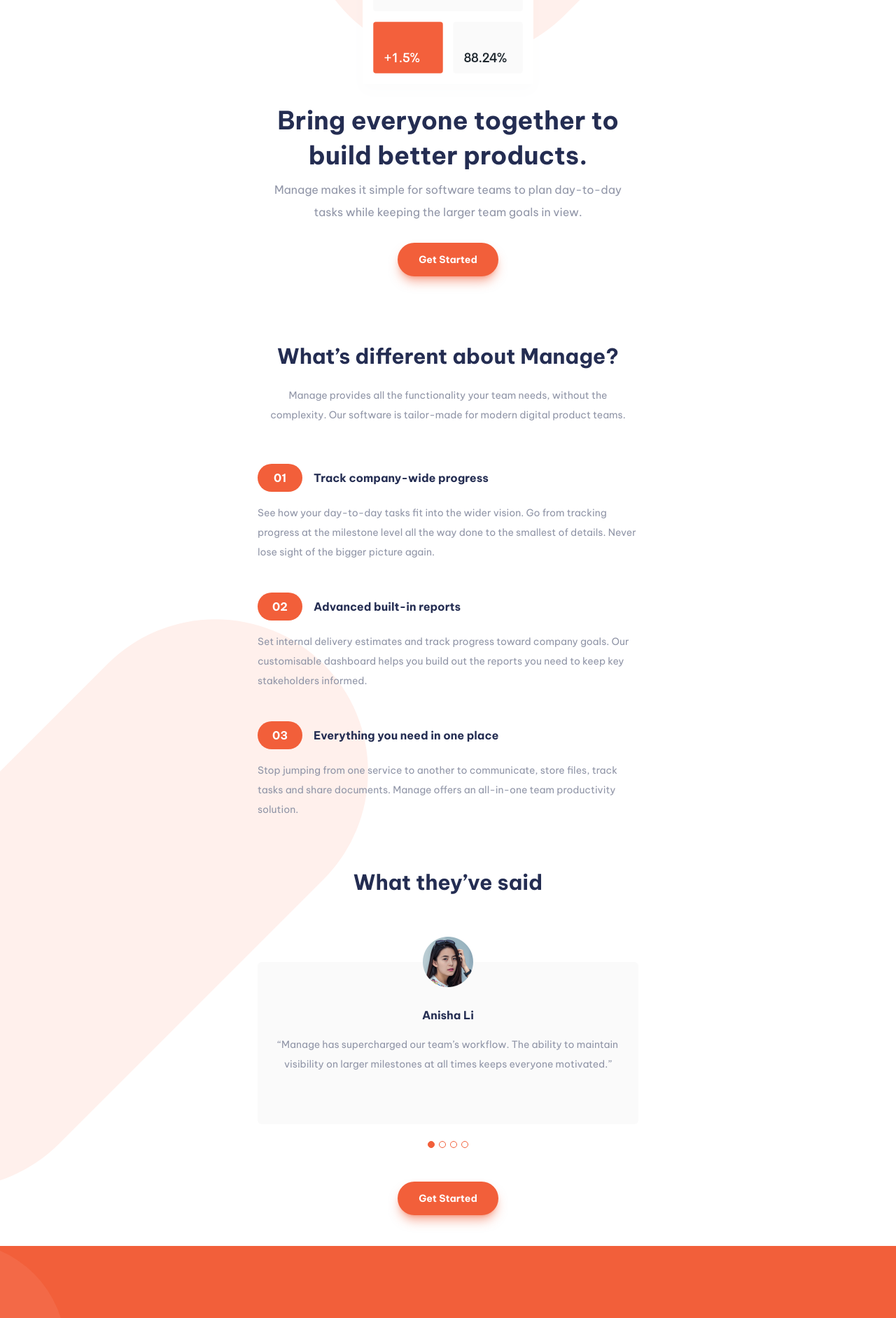
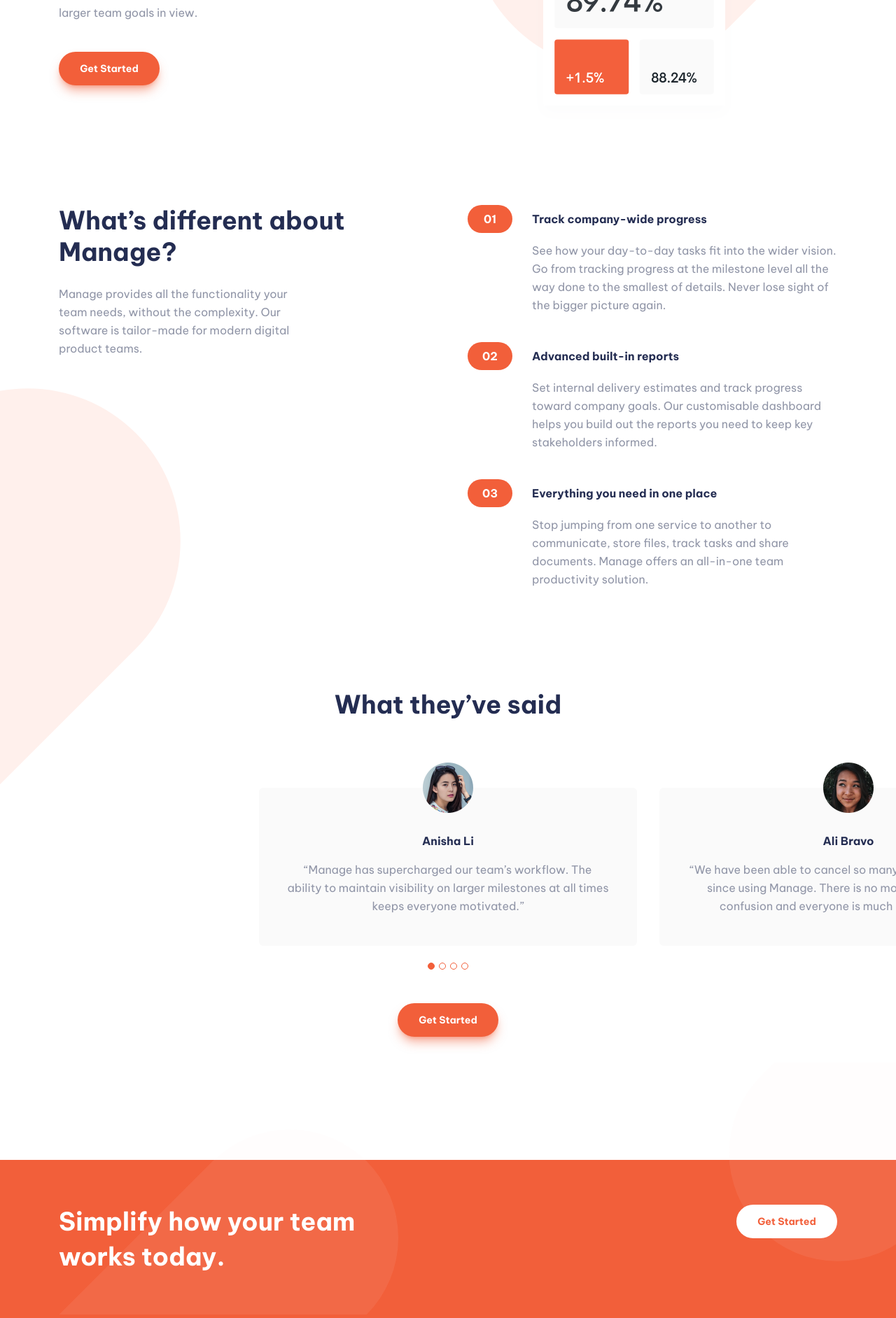
Before and after one commit to lucasweidas/manage-landing-page, a Next.js app: page / in a window 1280 px wide. Shown: the part 560-2444 px from the top of the page at 70% size. Built offline with nearby package versions, Linux system fonts and the light colour scheme.

Commit message:
finish Main component - large version

```diff
--- a/components/carousel.tsx
+++ b/components/carousel.tsx
@@ -1,6 +1,7 @@
 'use client';
 import Image from 'next/image';
 import { MouseEvent, useState } from 'react';
+import { useDevice } from './device';
 
 type Indicator = { id: number };
 
@@ -10,7 +11,8 @@ const INDICATORS: Array<Indicator> = Array(4)
 
 export function Carousel() {
   const [selectedId, setSeletedId] = useState(0);
-  const translateX = getTranslateX(selectedId);
+  const { device } = useDevice();
+  const translateX = getTranslateX(selectedId, device === 'desktop');
 
   function handleTabChange({ currentTarget }: MouseEvent<HTMLButtonElement>) {
     const id = +currentTarget.dataset.carouselButton!;
@@ -19,27 +21,28 @@ export function Carousel() {
 
   return (
     <div className="pt-24 overflow-hidden">
-      <ul className={`flex ${translateX} transition-transform duration-700 gap-4 motion-reduce:transition-none`}>
-        <li className="flex-carousel-item px-6 bg-neutral-50 relative pt-16 pb-11 rounded-md">
+      <div className="lg:flex lg:items-center lg:justify-center">
+        <ul className={`flex ${translateX} transition-transform duration-700 gap-4 motion-reduce:transition-none lg:gap-8 lg:w-[33.75rem]`}>
+          <li className="flex-carousel-item px-6 bg-neutral-50 relative pt-16 pb-11 rounded-md lg:px-10">
             <Image src="/images/avatar-anisha.png" alt="Anisha Li" width={144} height={144} className="w-18 h-18 absolute -top-9 left-2/4 -translate-x-2/4" />
             <h3 className="font-bold text-blue-900" id="carousel-title-0">
               Anisha Li
             </h3>
-          <p className="text-sm text-gray-400 mt-4 leading-loose">
+            <p className="text-sm text-gray-400 mt-4 !leading-relaxed lg:text-base">
               “Manage has supercharged our team’s workflow. The ability to maintain visibility on larger milestones at all times keeps everyone motivated.”
             </p>
           </li>
-        <li className="flex-carousel-item px-6 bg-neutral-50 relative pt-16 pb-11 rounded-md">
+          <li className="flex-carousel-item px-6 bg-neutral-50 relative pt-16 pb-11 rounded-md lg:px-10">
             <Image src="/images/avatar-ali.png" alt="Ali Bravo" width={144} height={144} className="w-18 h-18 absolute -top-9 left-2/4 -translate-x-2/4" />
             <h3 className="font-bold text-blue-900" id="carousel-title-1">
               Ali Bravo
             </h3>
-          <p className="text-sm text-gray-400 mt-4 leading-loose">
+            <p className="text-sm text-gray-400 mt-4 !leading-relaxed lg:text-base">
               “We have been able to cancel so many other subscriptions since using Manage. There is no more cross-channel confusion and everyone is much more
               focused.”
             </p>
           </li>
-        <li className="flex-carousel-item px-6 bg-neutral-50 relative pt-16 pb-11 rounded-md">
+          <li className="flex-carousel-item px-6 bg-neutral-50 relative pt-16 pb-11 rounded-md lg:px-10">
             <Image
               src="/images/avatar-richard.png"
               alt="Richard Watts"
@@ -50,20 +53,28 @@ export function Carousel() {
             <h3 className="font-bold text-blue-900" id="carousel-title-2">
               Richard Watts
             </h3>
-          <p className="text-sm text-gray-400 mt-4 leading-loose">
+            <p className="text-sm text-gray-400 mt-4 !leading-relaxed lg:text-base">
               “Manage allows us to provide structure and process. It keeps us organized and focused. I can’t stop recommending them to everyone I talk to!”
             </p>
           </li>
-        <li className="flex-carousel-item px-6 bg-neutral-50 relative pt-16 pb-11 rounded-md">
-          <Image src="/images/avatar-shanai.png" alt="Shanai Gough" width={144} height={144} className="w-18 h-18 absolute -top-9 left-2/4 -translate-x-2/4" />
+          <li className="flex-carousel-item px-6 bg-neutral-50 relative pt-16 pb-11 rounded-md lg:px-10">
+            <Image
+              src="/images/avatar-shanai.png"
+              alt="Shanai Gough"
+              width={144}
+              height={144}
+              className="w-18 h-18 absolute -top-9 left-2/4 -translate-x-2/4"
+            />
             <h3 className="font-bold text-blue-900" id="carousel-title-3">
               Shanai Gough
             </h3>
-          <p className="text-sm text-gray-400 mt-4 leading-loose">
-            “Their software allows us to track, manage and collaborate on our projects from anywhere. It keeps the whole team in-sync without being intrusive.”
+            <p className="text-sm text-gray-400 mt-4 !leading-relaxed lg:text-base">
+              “Their software allows us to track, manage and collaborate on our projects from anywhere. It keeps the whole team in-sync without being
+              intrusive.”
             </p>
           </li>
         </ul>
+      </div>
       <ul className="mt-6 flex gap-1.5 justify-center items-center" role="tablist">
         {INDICATORS.map(({ id }) => (
           <button
@@ -81,16 +92,16 @@ export function Carousel() {
   );
 }
 
-function getTranslateX(id: number) {
+function getTranslateX(id: number, isDesktop: boolean) {
   switch (id) {
     case 0:
       return 'translate-x-0';
     case 1:
-      return '-translate-x-[calc(100%+1rem)]';
+      return isDesktop ? '-translate-x-[calc(100%+2rem)]' : '-translate-x-[calc(100%+1rem)]';
     case 2:
-      return '-translate-x-[calc(200%+2rem)]';
+      return isDesktop ? '-translate-x-[calc(200%+4rem)]' : '-translate-x-[calc(200%+2rem)]';
     case 3:
-      return '-translate-x-[calc(300%+3rem)]';
+      return isDesktop ? '-translate-x-[calc(300%+6rem)]' : '-translate-x-[calc(300%+3rem)]';
     default:
       return '';
   }
--- a/components/main.tsx
+++ b/components/main.tsx
@@ -1,35 +1,36 @@
 import Image from 'next/image';
 import { Carousel } from './carousel';
+import { Device } from './device';
 
 export function Main() {
   return (
     <main>
-      <section className="relative mx-auto max-w-xl">
+      <section className="relative mx-auto max-w-xl lg:flex lg:flex-row-reverse lg:max-w-none lg:w-min-lg lg:items-center lg:justify-between">
         <Image
           src="/images/bg-tablet-pattern.svg"
           alt=""
           width={814}
           height={814}
-          className="absolute -z-10 -right-14 -top-36 pointer-events-none w-full min-w-[24rem] max-w-lg md:-right-80 md:-top-96 md:max-w-none md:w-auto"
+          className="absolute -z-10 -right-14 -top-36 pointer-events-none w-full min-w-[24rem] max-w-lg md:-right-80 md:-top-96 md:max-w-none md:w-auto xl:-right-72 xl:-top-[23rem]"
           aria-hidden="true"
         />
-        <div className="px-4">
+        <div className="px-4 lg:px-0">
           <Image priority src="/images/illustration-intro.svg" alt="" width={580} height={525} className="mx-auto" aria-hidden="true" />
         </div>
-        <div className="text-center px-8">
-          <h1 className="text-blue-900 font-bold text-3.5xl xsm:text-4xl !leading-snug">Bring everyone together to build better products.</h1>
-          <p className="text-gray-400 !leading-loose mt-2 text-2sm xsm:text-base">
+        <div className="text-center px-8 lg:px-0 lg:text-start lg:max-w-md">
+          <h1 className="text-blue-900 font-bold text-3.5xl xsm:text-4xl !leading-snug lg:text-5xl">Bring everyone together to build better products.</h1>
+          <p className="text-gray-400 !leading-loose mt-2 text-2sm xsm:text-base lg:mt-6 lg:max-w-[22rem]">
             Manage makes it simple for software teams to plan day-to-day tasks while keeping the larger team goals in view.
           </p>
           <a
             href="#"
-            className="bg-red-500 w-36 h-12 font-bold text-white text-sm rounded-full flex items-center justify-center mx-auto mt-7 shadow-lg shadow-red-500/50 hover:brightness-125 hover:grayscale-20 focus-visible:brightness-125 focus-visible:grayscale-20 focus-visible:ring-2 focus-visible:ring-blue-1000 transition-filter outline-none motion-reduce:transition-none"
+            className="bg-red-500 w-36 h-12 font-bold text-white text-sm rounded-full flex items-center justify-center mx-auto mt-7 shadow-lg shadow-red-500/50 hover:brightness-125 hover:grayscale-20 focus-visible:brightness-125 focus-visible:grayscale-20 focus-visible:ring-2 focus-visible:ring-blue-1000 transition-filter outline-none motion-reduce:transition-none lg:mx-0 lg:mt-10"
           >
             Get Started
           </a>
         </div>
       </section>
-      <section className="flex flex-col gap-14 mt-24 relative mx-auto max-w-xl">
+      <section className="grid gap-14 mt-24 relative mx-auto max-w-xl lg:grid-cols-[1fr_1.3fr] lg:mt-28 lg:max-w-none lg:w-min-lg lg:justify-between">
         <Image
           src="/images/bg-tablet-pattern.svg"
           alt=""
@@ -38,40 +39,40 @@ export function Main() {
           className="absolute -z-10 -right-60 -top-96 pointer-events-none w-full min-w-[24rem] max-w-lg md:max-w-none md:w-auto md:top-auto md:right-auto md:-bottom-[33rem] md:-left-[40rem]"
           aria-hidden="true"
         />
-        <div className="px-8 text-center">
-          <h2 className="text-blue-900 font-bold text-2xl xsm:text-3xl">What’s different about Manage?</h2>
-          <p className="text-sm text-gray-400 mt-6 leading-loose">
+        <div className="px-8 text-center lg:px-0 lg:text-start lg:max-w-md">
+          <h2 className="text-blue-900 font-bold text-2xl !leading-tight xsm:text-3xl lg:text-4xl">What’s different about Manage?</h2>
+          <p className="text-sm text-gray-400 mt-6 !leading-relaxed lg:text-base lg:max-w-[22rem]">
             Manage provides all the functionality your team needs, without the complexity. Our software is tailor-made for modern digital product teams.
           </p>
         </div>
-        <div className="px-4">
-          <ul className="flex flex-col gap-11">
-            <li className="grid gap-4">
-              <div className="max-md:bg-red-50 flex gap-4 items-center rounded-l-2.5xl -mr-4">
+        <div className="px-4 lg:px-0 lg:max-w-[33rem] lg:justify-self-end">
+          <ul className="flex flex-col gap-11 lg:gap-10">
+            <li className="grid gap-4 lg:grid-cols-[4rem_auto] lg:gap-x-7 lg:gap-y-3">
+              <div className="max-md:bg-red-50 flex gap-4 items-center rounded-l-2.5xl -mr-4 lg:col-span-2 lg:gap-7">
                 <span className="bg-red-500 font-bold text-white w-16 h-full flex items-center justify-center rounded-2.5xl shrink-0">01</span>
                 <h3 className="font-bold text-blue-900 pr-4 py-2">Track company-wide progress</h3>
               </div>
-              <p className="text-sm text-gray-400 leading-loose">
+              <p className="text-sm text-gray-400 !leading-relaxed lg:col-start-2 lg:text-base">
                 See how your day-to-day tasks fit into the wider vision. Go from tracking progress at the milestone level all the way done to the smallest of
                 details. Never lose sight of the bigger picture again.
               </p>
             </li>
-            <li className="grid gap-4">
-              <div className="max-md:bg-red-50 flex gap-4 items-center rounded-l-2.5xl -mr-4">
+            <li className="grid gap-4 lg:grid-cols-[4rem_auto] lg:gap-x-7 lg:gap-y-3">
+              <div className="max-md:bg-red-50 flex gap-4 items-center rounded-l-2.5xl -mr-4 lg:col-span-2 lg:gap-7">
                 <span className="bg-red-500 font-bold text-white w-16 h-full flex items-center justify-center rounded-2.5xl shrink-0">02</span>
                 <h3 className="font-bold text-blue-900 pr-4 py-2">Advanced built-in reports</h3>
               </div>
-              <p className="text-sm text-gray-400 leading-loose">
+              <p className="text-sm text-gray-400 !leading-relaxed lg:col-start-2 lg:text-base">
                 Set internal delivery estimates and track progress toward company goals. Our customisable dashboard helps you build out the reports you need to
                 keep key stakeholders informed.
               </p>
             </li>
-            <li className="grid gap-4">
-              <div className="max-md:bg-red-50 flex gap-4 items-center rounded-l-2.5xl -mr-4">
+            <li className="grid gap-4 lg:grid-cols-[4rem_auto] lg:gap-x-7 lg:gap-y-3">
+              <div className="max-md:bg-red-50 flex gap-4 items-center rounded-l-2.5xl -mr-4 lg:col-span-2 lg:gap-7">
                 <span className="bg-red-500 font-bold text-white w-16 h-full flex items-center justify-center rounded-2.5xl shrink-0">03</span>
                 <h3 className="font-bold text-blue-900 pr-4 py-2">Everything you need in one place</h3>
               </div>
-              <p className="text-sm text-gray-400 leading-loose">
+              <p className="text-sm text-gray-400 !leading-relaxed lg:col-start-2 lg:text-base">
                 Stop jumping from one service to another to communicate, store files, track tasks and share documents. Manage offers an all-in-one team
                 productivity solution.
               </p>
@@ -79,9 +80,11 @@ export function Main() {
           </ul>
         </div>
       </section>
-      <section className="text-center mt-18 px-4 mx-auto max-w-xl">
-        <h2 className="text-blue-900 font-bold text-2xl xsm:text-3xl">What they’ve said</h2>
+      <section className="text-center mt-18 px-4 mx-auto max-w-xl lg:mt-36 lg:max-w-none lg:px-0">
+        <h2 className="text-blue-900 font-bold text-2xl !leading-tight xsm:text-3xl lg:text-4xl">What they’ve said</h2>
+        <Device>
           <Carousel />
+        </Device>
         <a
           href="#"
           className="bg-red-500 w-36 h-12 font-bold text-white text-sm rounded-full flex items-center justify-center mx-auto mt-12 shadow-lg shadow-red-500/50 hover:brightness-125 hover:grayscale-20 focus-visible:brightness-125 focus-visible:grayscale-20 focus-visible:ring-2 focus-visible:ring-blue-1000 transition-filter outline-none motion-reduce:transition-none"
@@ -89,14 +92,16 @@ export function Main() {
           Get Started
         </a>
       </section>
-      <section className="mt-11 bg-red-500 text-center px-8 py-24 bg-simplify-sm bg-no-repeat bg-left-center">
-        <h2 className="text-3.5xl xsm:text-4xl font-bold text-white !leading-snug">Simplify how your team works today.</h2>
+      <section className="mt-11 bg-red-500">
+        <div className="text-center px-8 py-24 before:content-simplify-sm lg:mt-44 flex flex-col items-center gap-6 lg:flex-row lg:justify-between lg:items-start lg:px-0 lg:w-min-lg lg:mx-auto lg:before:content-simplify-lg before:absolute isolate relative before:left-0 lg:before:bottom-0 before:-z-10 before:bottom-2/4 max-lg:before:translate-y-2/4 lg:py-16">
+          <h2 className="text-3.5xl xsm:text-4xl font-bold text-white !leading-snug lg:max-w-[27.5rem] lg:text-start">Simplify how your team works today.</h2>
           <a
             href="#"
-          className="bg-white w-36 h-12 font-bold text-red-500 text-sm rounded-full flex items-center justify-center mx-auto mt-6 hover:brightness-125 hover:grayscale-20 focus-visible:brightness-125 focus-visible:grayscale-20 focus-visible:ring-2 focus-visible:ring-blue-1000 transition-filter outline-none motion-reduce:transition-none"
+            className="bg-white w-36 h-12 font-bold text-red-500 text-sm rounded-full flex items-center justify-center hover:brightness-125 hover:grayscale-20 focus-visible:brightness-125 focus-visible:grayscale-20 focus-visible:ring-2 focus-visible:ring-blue-1000 transition-filter outline-none motion-reduce:transition-none"
           >
             Get Started
           </a>
+        </div>
       </section>
     </main>
   );
--- a/package.json
+++ b/package.json
@@ -23,6 +23,7 @@
     "react-hook-form": "^7.45.1",
     "tailwindcss": "3.3.2",
     "typescript": "5.1.6",
+    "use-resize-observer": "^9.1.0",
     "yup": "^1.2.0"
   }
 }
--- a/tailwind.config.js
+++ b/tailwind.config.js
@@ -25,10 +25,10 @@ module.exports = {
       },
       backgroundImage: {
         overlay: 'linear-gradient(to bottom, hsla(0, 0%, 0%, 0.1) 30%, hsla(0, 0%, 0%, 0.5))',
+      },
+      content: {
         'simplify-sm': 'url("/images/bg-simplify-section-mobile.svg")',
-      },
-      backgroundPosition: {
-        'left-center': 'left center',
+        'simplify-lg': 'url("/images/bg-simplify-section-desktop.svg")',
       },
       width: {
         5.1: '1.313rem',
```
Also changed, not shown: components/device.tsx (+7 -1 lines), 1 other file (tests, documents, lock files or other folders). Lines whose indentation alone changed are shown as unchanged.
